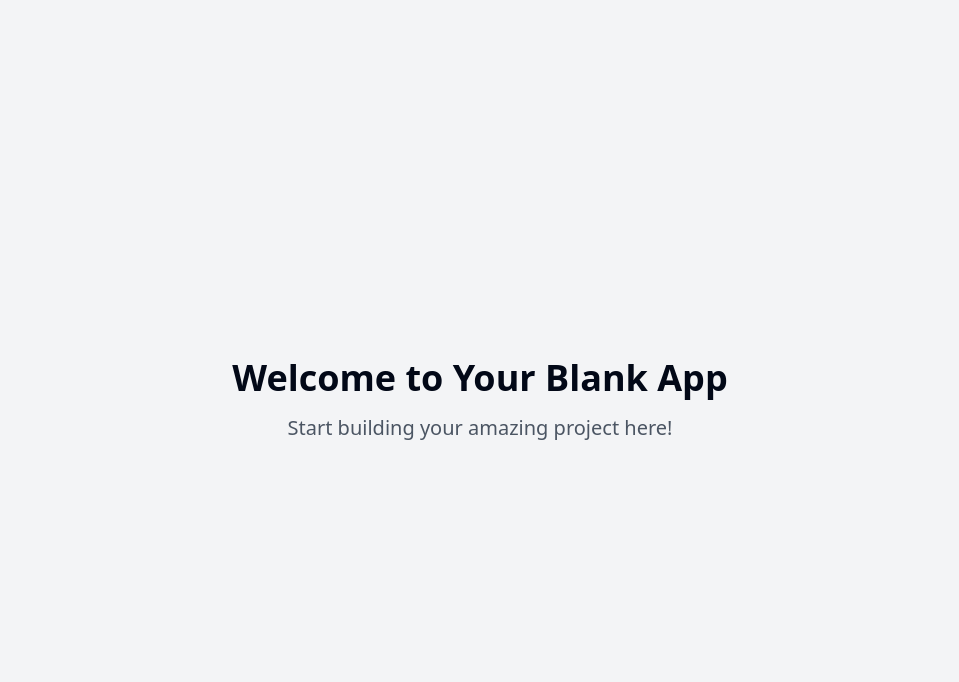
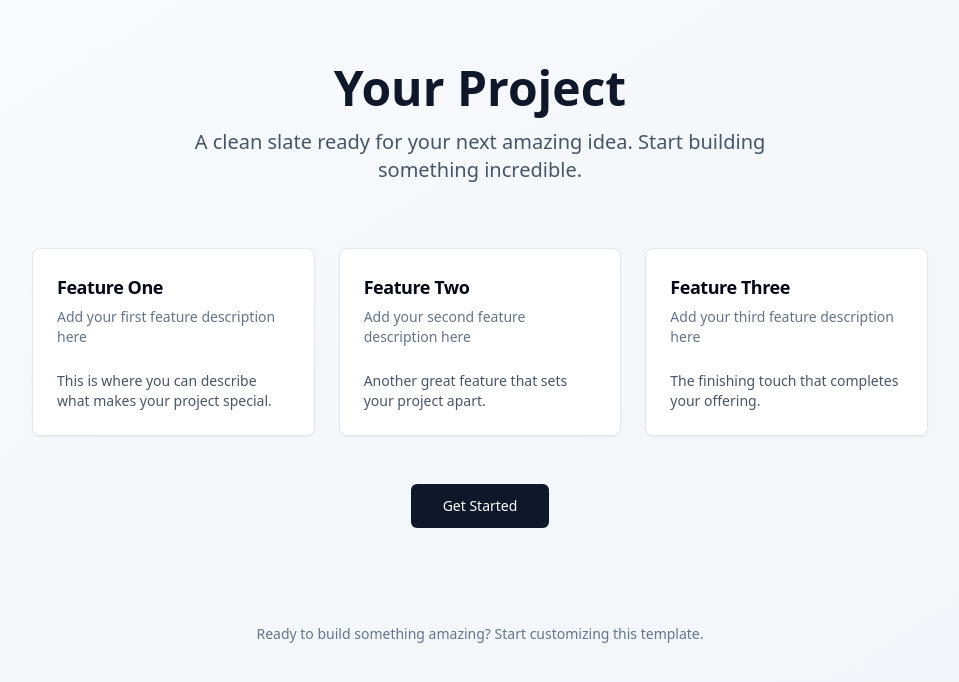
Before and after one commit to anmolbhargava0008/datagpt-v4-june-, a React (Vite) app: page / in a window 1280 px wide. Shown: the top 682 px of the page, without its empty margins (160-1119 px from the left). Built offline with nearby package versions, Linux system fonts and the light colour scheme.

Commit message:
Create empty project
Initialize a new project with basic configuration.

```diff
--- a/index.html
+++ b/index.html
@@ -1,14 +1,15 @@
+
 <!DOCTYPE html>
 <html lang="en">
   <head>
     <meta charset="UTF-8" />
     <meta name="viewport" content="width=device-width, initial-scale=1.0" />
-    <title>void-project-initializer-kit</title>
-    <meta name="description" content="Lovable Generated Project" />
+    <title>Your Project</title>
+    <meta name="description" content="A clean project template ready for your ideas" />
     <meta name="author" content="Lovable" />
 
-    <meta property="og:title" content="void-project-initializer-kit" />
-    <meta property="og:description" content="Lovable Generated Project" />
+    <meta property="og:title" content="Your Project" />
+    <meta property="og:description" content="A clean project template ready for your ideas" />
     <meta property="og:type" content="website" />
     <meta property="og:image" content="https://lovable.dev/opengraph-image-p98pqg.png" />
 
--- a/src/pages/Index.tsx
+++ b/src/pages/Index.tsx
@@ -1,11 +1,79 @@
-// Update this page (the content is just a fallback if you fail to update the page)
+
+import { Button } from "@/components/ui/button";
+import { Card, CardContent, CardDescription, CardHeader, CardTitle } from "@/components/ui/card";
 
 const Index = () => {
   return (
-    <div className="min-h-screen flex items-center justify-center bg-gray-100">
-      <div className="text-center">
-        <h1 className="text-4xl font-bold mb-4">Welcome to Your Blank App</h1>
-        <p className="text-xl text-gray-600">Start building your amazing project here!</p>
+    <div className="min-h-screen bg-gradient-to-br from-slate-50 to-slate-100">
+      <div className="container mx-auto px-4 py-16">
+        {/* Header */}
+        <div className="text-center mb-16">
+          <h1 className="text-5xl font-bold text-slate-900 mb-4">
+            Your Project
+          </h1>
+          <p className="text-xl text-slate-600 max-w-2xl mx-auto">
+            A clean slate ready for your next amazing idea. Start building something incredible.
+          </p>
+        </div>
+
+        {/* Main Content */}
+        <div className="max-w-4xl mx-auto">
+          <div className="grid md:grid-cols-2 lg:grid-cols-3 gap-6 mb-12">
+            <Card className="hover:shadow-lg transition-shadow">
+              <CardHeader>
+                <CardTitle className="text-lg">Feature One</CardTitle>
+                <CardDescription>
+                  Add your first feature description here
+                </CardDescription>
+              </CardHeader>
+              <CardContent>
+                <p className="text-sm text-slate-600">
+                  This is where you can describe what makes your project special.
+                </p>
+              </CardContent>
+            </Card>
+
+            <Card className="hover:shadow-lg transition-shadow">
+              <CardHeader>
+                <CardTitle className="text-lg">Feature Two</CardTitle>
+                <CardDescription>
+                  Add your second feature description here
+                </CardDescription>
+              </CardHeader>
+              <CardContent>
+                <p className="text-sm text-slate-600">
+                  Another great feature that sets your project apart.
+                </p>
+              </CardContent>
+            </Card>
+
+            <Card className="hover:shadow-lg transition-shadow">
+              <CardHeader>
+                <CardTitle className="text-lg">Feature Three</CardTitle>
+                <CardDescription>
+                  Add your third feature description here
+                </CardDescription>
+              </CardHeader>
+              <CardContent>
+                <p className="text-sm text-slate-600">
+                  The finishing touch that completes your offering.
+                </p>
+              </CardContent>
+            </Card>
+          </div>
+
+          {/* Call to Action */}
+          <div className="text-center">
+            <Button size="lg" className="bg-slate-900 hover:bg-slate-800 text-white px-8 py-3">
+              Get Started
+            </Button>
+          </div>
+        </div>
+
+        {/* Footer */}
+        <footer className="mt-24 text-center text-slate-500 text-sm">
+          <p>Ready to build something amazing? Start customizing this template.</p>
+        </footer>
       </div>
     </div>
   );
```
